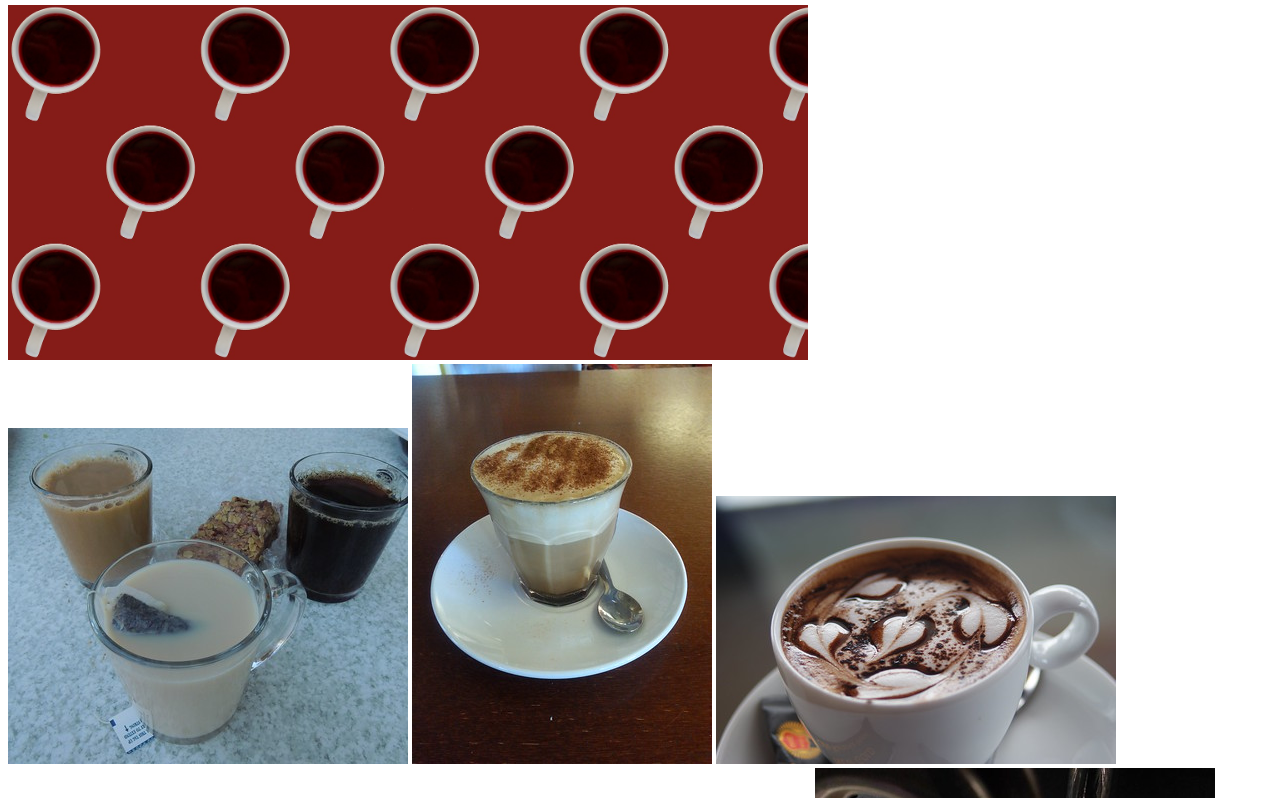
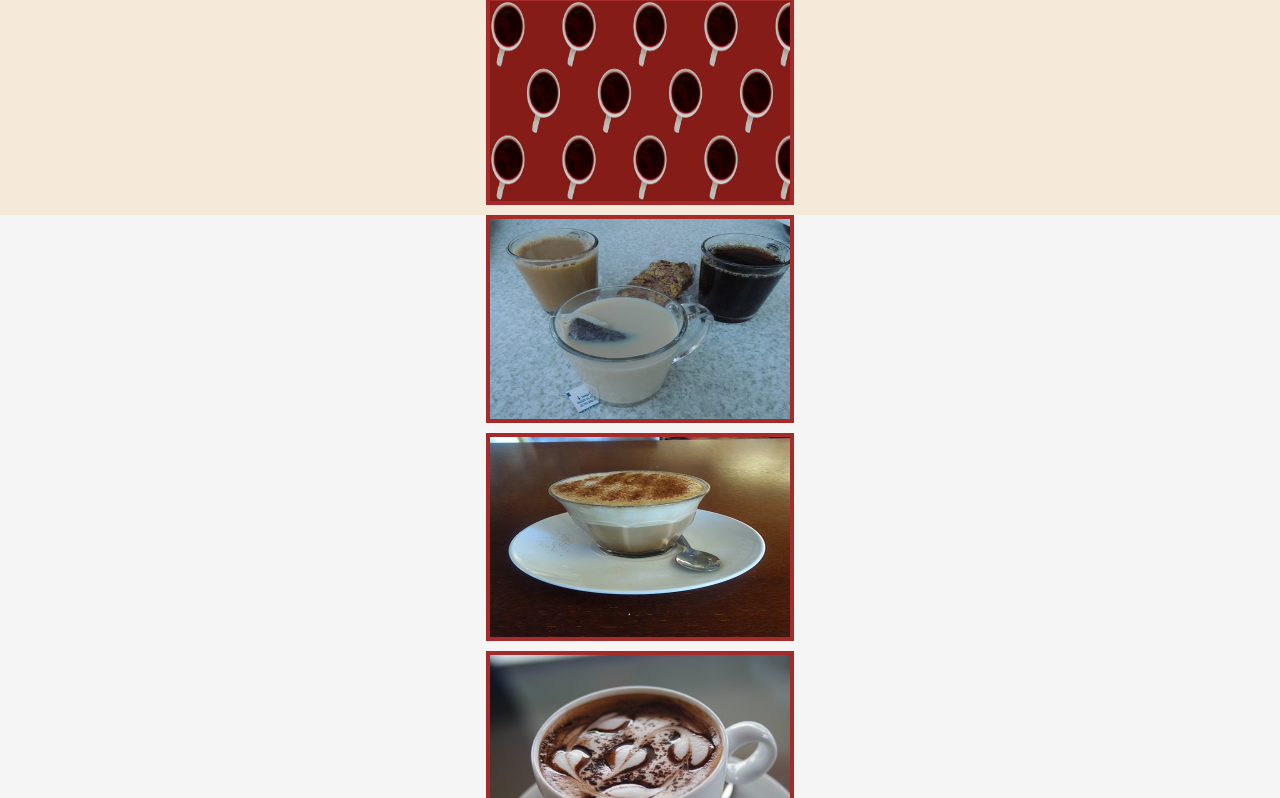
Before and after one commit to fangyi2002/dicussion_wk3, a plain HTML site: page jackie.html in a window 1280 px wide. Shown: the part 163-961 px from the top of the page. Drawn offline with Linux system fonts and the light colour scheme.

Commit message:
Update jackie.html

```diff
--- a/jackie.html
+++ b/jackie.html
@@ -4,7 +4,8 @@
     <meta charset="UTF-8">
     <meta http-equiv="X-UA-Compatible" content="IE=edge">
     <meta name="viewport" content="width=device-width, initial-scale=1.0">
-    <!-- <link rel="stylesheet" href="css/html5reset.css"> -->
+    <link rel="stylesheet" href="css/html5reset.css">
+    <link rel="stylesheet" href="css/style.css">
     <!-- <link rel="stylesheet" href="css/student1.css"> -->
     <!-- <link rel="stylesheet" href="css/student2.css"> -->
     <!-- <link rel="stylesheet" href="css/student3.css"> -->
```
